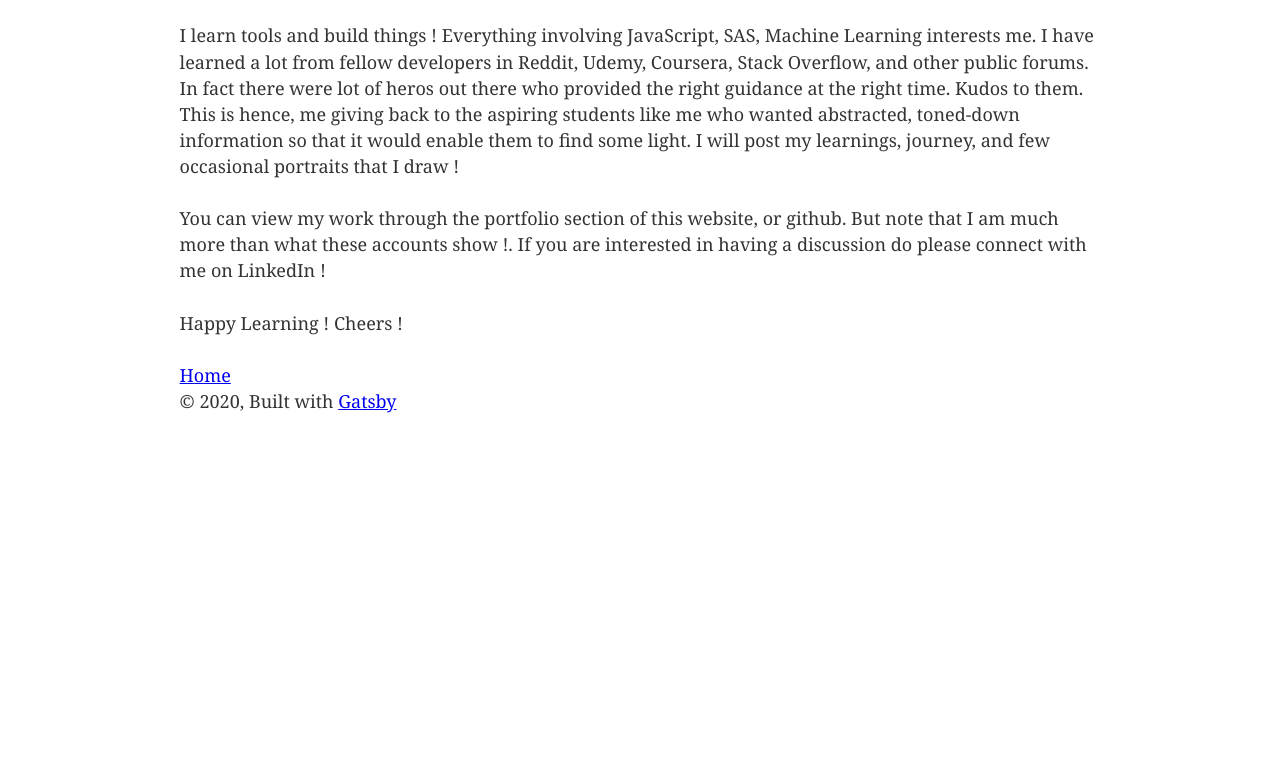
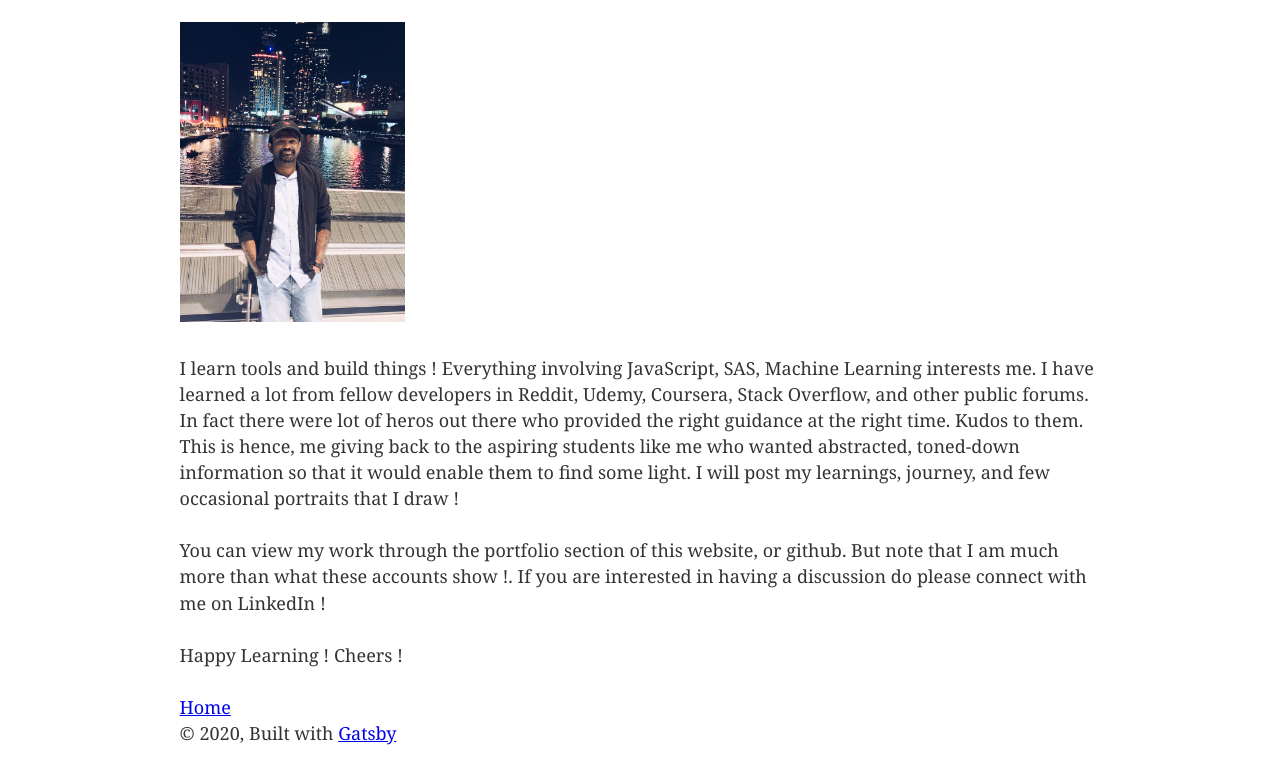
Before and after one commit to sehannp/new-gatsby-blog, a Gatsby site: page /about in a window 1280 px wide. Shown: the part 171-943 px from the top of the page. Before the commit the page ends 800 px from the top, so only its background shows below. Built offline with nearby package versions, Linux system fonts and the light colour scheme; Gatsby itself is replaced by a stand-in of ours.

Commit message:
Added Profile Pic for about page

```diff
--- a/src/pages/about.js
+++ b/src/pages/about.js
@@ -1,6 +1,6 @@
 import React from "react"
 import { Link } from "gatsby"
-
+import Image from "../images/profile-pic.jpg"
 import Layout from "../components/layout"
 import SEO from "../components/seo"
 
@@ -8,6 +8,7 @@ const about = () => (
   <Layout>
     <SEO title="About Sehan" />
     <h1>Sehan Nadesan Pushparaja</h1>
+    <img src={Image} alt="my pic" height="300"/>
     <p> I learn tools and build things ! Everything involving JavaScript, SAS, Machine Learning interests me. I have learned a lot from fellow developers in Reddit, Udemy, Coursera, Stack Overflow, and other public forums. In fact there were lot of heros out there who provided the right guidance at the right time. Kudos to them.
     This is hence, me giving back to the aspiring students like me who wanted abstracted, toned-down information so that it would enable them to find some light. I will post my learnings, journey, and few occasional portraits that I draw !
     </p>
```
Also changed, not shown: src/images/profile-pic.jpg (added).
